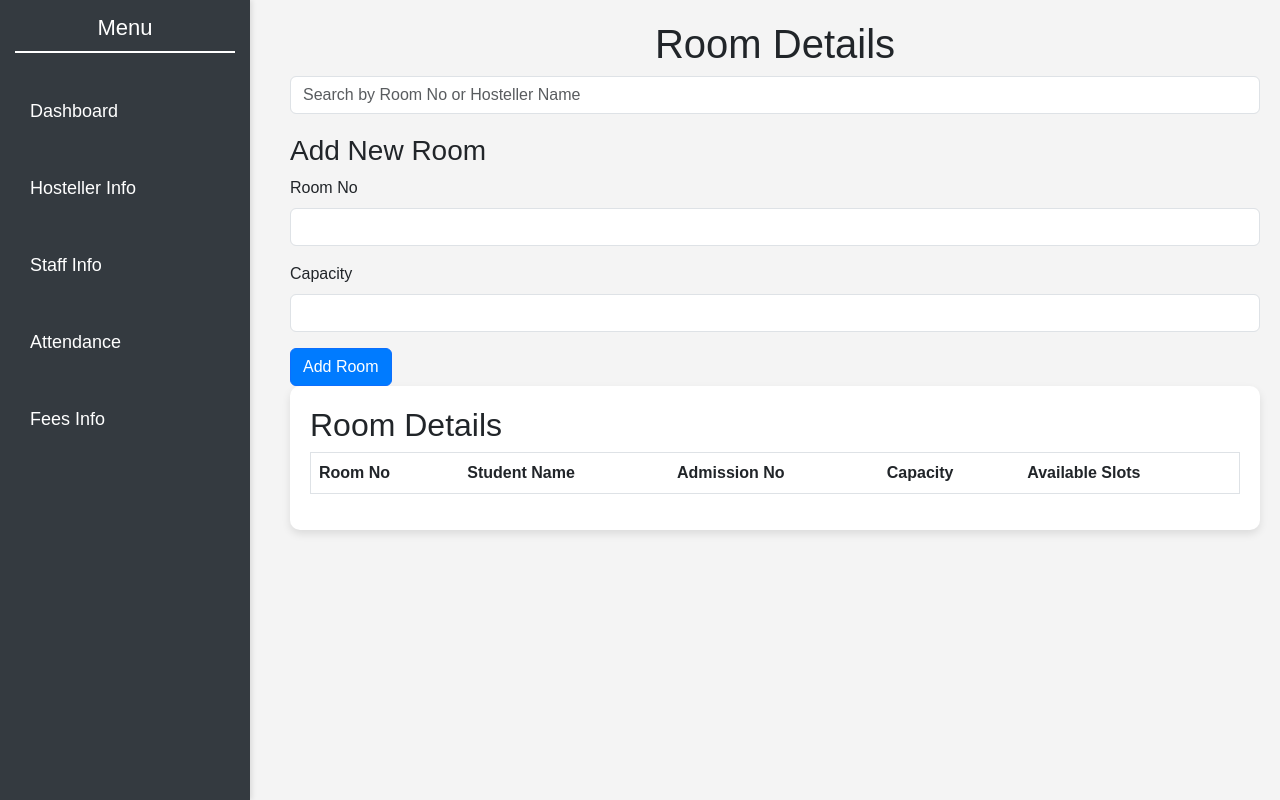
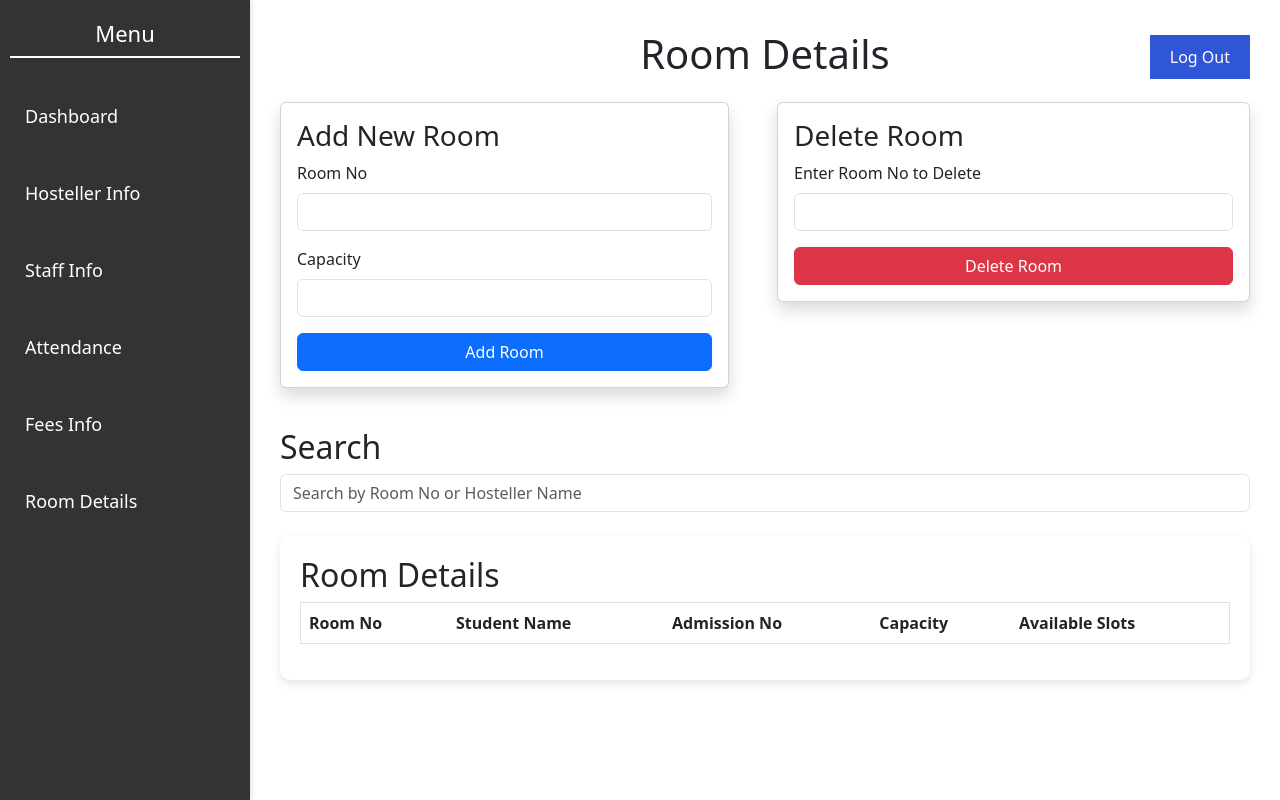
Before and after one commit to alan-sj/HMS_HTML_FLASK, a Flask app: page /room in a window 1280 px wide. Run offline with Flask 3, Linux system fonts and the light colour scheme; data that the repository does not hold is empty.

Commit message:
TrialVersionCompleted

```diff
--- a/HostelHTML_Modularized/app.py
+++ b/HostelHTML_Modularized/app.py
@@ -17,6 +17,7 @@ from routes.fees_routes import fees_bp
 from routes.attendance_routes import attendance_bp
 from routes.dashboard_routes import dashboard_bp
 from routes.room_routes import room_bp
+from routes.login import login_bp
 
 app.register_blueprint(static_bp)
 app.register_blueprint(hosteller_bp)
@@ -25,6 +26,7 @@ app.register_blueprint(fees_bp)
 app.register_blueprint(attendance_bp)
 app.register_blueprint(dashboard_bp)
 app.register_blueprint(room_bp)
+app.register_blueprint(login_bp)
 
 
 # -------- Run Server --------
--- a/HostelHTML_Modularized/routes/room_routes.py
+++ b/HostelHTML_Modularized/routes/room_routes.py
@@ -4,6 +4,27 @@ from extensions import mysql
 room_bp = Blueprint('room_bp', __name__)
 
 # ---------------- Room APIs ----------------
+@room_bp.route('/delete-room', methods=['POST'])
+def delete_room():
+    try:
+        data = request.get_json()
+        room_no = data['room_no']
+
+        cur = mysql.connection.cursor()
+
+        # SQL query to delete a room
+        cur.execute("""
+            DELETE FROM room
+            WHERE room_no = %s
+        """, (room_no,))
+
+        mysql.connection.commit()
+        cur.close()
+
+        return jsonify({'success': True, 'message': 'Room deleted successfully'})
+
+    except Exception as e:
+        return jsonify({'success': False, 'message': f'Error deleting room: {str(e)}'}), 500
 @room_bp.route('/get-room-details', methods=['GET'])
 def get_room_details():
     try:
--- a/HostelHTML_Modularized/static/styles.css
+++ b/HostelHTML_Modularized/static/styles.css
@@ -122,3 +122,42 @@ button:hover {
     height: auto; /* Maintain aspect ratio */
     margin: 0 auto; /* Centers the chart horizontally */
 }
+
+.logout{
+    position:absolute;
+    right:0;
+    margin-top: 35px;
+    margin-right: 30px;
+}
+
+.logoutstyle{
+    background-color: rgb(47, 86, 215);
+}
+.table-container {
+    background-color: white;
+    border-radius: 10px;
+    box-shadow: 0 4px 8px rgba(0, 0, 0, 0.1);
+    padding: 20px;
+}
+
+.table thead {
+    background-color: #007bff;
+    color: white;
+}
+
+.btn-primary {
+    background-color: #007bff;
+}
+
+.search-container {
+    margin-bottom: 20px;
+}
+
+.alert {
+    display: none;
+    margin-top: 15px;
+}
+
+.add-room-container {
+    margin-top: 20px;
+}
--- a/HostelHTML_Modularized/templates/attendance.html
+++ b/HostelHTML_Modularized/templates/attendance.html
@@ -19,14 +19,14 @@
                 <li class="nav-item"><a href="/staff-info" class="nav-link text-white">Staff Info</a></li>
                 <li class="nav-item"><a href="/attendance-info" class="nav-link text-white">Attendance</a></li>
                 <li class="nav-item"><a href="/fees-info" class="nav-link text-white">Fees Info</a></li>
+                <li class="nav-item"><a href="/room" class="nav-link text-white">Room Details</a></li>
             </ul>
         </div>
-
+        <a href="/login" class="logout"><button class="logoutstyle">Log Out</button></a>
         <!-- Main Content -->
         <div class="main-content">
             <h1>Attendance</h1>
             <div id="alertBox" class="alert d-none" role="alert"></div>
-
             <div class="card p-4 mb-4 shadow">
                 <h2>Mark Attendance</h2>
 
--- a/HostelHTML_Modularized/templates/dashboard.html
+++ b/HostelHTML_Modularized/templates/dashboard.html
@@ -20,9 +20,10 @@
                 <li class="nav-item"><a href="/staff-info" class="nav-link text-white">Staff Info</a></li>
                 <li class="nav-item"><a href="/attendance-info" class="nav-link text-white">Attendance</a></li>
                 <li class="nav-item"><a href="/fees" class="nav-link text-white">Fees Info</a></li>
+                <li class="nav-item"><a href="/room" class="nav-link text-white">Room Details</a></li>
             </ul>
         </div>
-
+        <a href="/login" class="logout"><button class="logoutstyle">Log Out</button></a>
         <!-- Main content -->
         <div class="main-content">
             <h1>Hostel Dashboard</h1>
--- a/HostelHTML_Modularized/templates/fees.html
+++ b/HostelHTML_Modularized/templates/fees.html
@@ -9,6 +9,7 @@
 </head>
 
 <body>
+    <a href="/login" class="logout"><button class="logoutstyle">Log Out</button></a>
     <div class="wrapper">
         <div class="sidebar">
             <h2>Menu</h2>
@@ -18,13 +19,13 @@
                 <li class="nav-item"><a href="/staff-info" class="nav-link text-white">Staff Info</a></li>
                 <li class="nav-item"><a href="/attendance-info" class="nav-link text-white">Attendance</a></li>
                 <li class="nav-item"><a href="/fees" class="nav-link text-white">Fees Info</a></li>
+                <li class="nav-item"><a href="/room" class="nav-link text-white">Room Details</a></li>
             </ul>
         </div>
 
         <div class="main-content">
             <h1>Fees Management</h1>
             <div id="alertBox" class="alert d-none" role="alert"></div>
-
             <!-- Set Fees Section -->
             <div class="card p-4 mb-4 shadow">
                 <h2>Set Fees for Selected Month</h2>
--- a/HostelHTML_Modularized/templates/hostellerInfo.html
+++ b/HostelHTML_Modularized/templates/hostellerInfo.html
@@ -8,6 +8,7 @@
     <link href="https://cdn.jsdelivr.net/npm/bootstrap@5.3.0/dist/css/bootstrap.min.css" rel="stylesheet">
 </head>
 <body>
+    <a href="/login" class="logout"><button class="logoutstyle">Log Out</button></a>
 <div class="wrapper">
     <div class="sidebar">
         <h2>Menu</h2>
@@ -17,6 +18,7 @@
             <li class="nav-item"><a href="/staff-info" class="nav-link text-white">Staff Info</a></li>
             <li class="nav-item"><a href="/attendance-info" class="nav-link text-white">Attendance</a></li>
             <li class="nav-item"><a href="/fees-info" class="nav-link text-white">Fees Info</a></li>
+            <li class="nav-item"><a href="/room" class="nav-link text-white">Room Details</a></li>
 
         </ul>
     </div>
@@ -40,7 +42,6 @@
         <table class="table table-hover table-striped">
             <thead><tr><th>Name</th><th>Room No</th><th>Admission No</th><th>Date of Admission</th><th>Contact</th><th>Action</th></tr></thead><tbody></tbody>
         </table>
-        <button class="btn btn-secondary" onclick="loadHostellers()">Refresh</button>
     </div>
 </div>
 <script>
--- a/HostelHTML_Modularized/templates/room.html
+++ b/HostelHTML_Modularized/templates/room.html
@@ -1,63 +1,13 @@
 <!DOCTYPE html>
 <html lang="en">
-
 <head>
     <meta charset="UTF-8">
     <title>Room Details</title>
     <link rel="stylesheet" href="{{ url_for('static', filename='styles.css') }}">
     <link href="https://cdn.jsdelivr.net/npm/bootstrap@5.3.0/dist/css/bootstrap.min.css" rel="stylesheet">
-    <style>
-        body {
-            font-family: Arial, sans-serif;
-            background-color: #f4f4f4;
-        }
-
-        .sidebar {
-            background-color: #343a40;
-            color: white;
-            padding: 15px;
-            width: 250px;
-            height: 100vh;
-            position: fixed;
-        }
-
-        .main-content {
-            margin-left: 270px;
-            padding: 20px;
-        }
-
-        .table-container {
-            background-color: white;
-            border-radius: 10px;
-            box-shadow: 0 4px 8px rgba(0, 0, 0, 0.1);
-            padding: 20px;
-        }
-
-        .table thead {
-            background-color: #007bff;
-            color: white;
-        }
-
-        .btn-primary {
-            background-color: #007bff;
-        }
-
-        .search-container {
-            margin-bottom: 20px;
-        }
-
-        .alert {
-            display: none;
-            margin-top: 15px;
-        }
-
-        .add-room-container {
-            margin-top: 20px;
-        }
-    </style>
 </head>
-
 <body>
+    <a href="/login" class="logout"><button class="logoutstyle">Log Out</button></a>
 <div class="wrapper">
     <!-- Sidebar/Navbar -->
     <div class="sidebar">
@@ -68,21 +18,21 @@
             <li class="nav-item"><a href="/staff-info" class="nav-link text-white">Staff Info</a></li>
             <li class="nav-item"><a href="/attendance-info" class="nav-link text-white">Attendance</a></li>
             <li class="nav-item"><a href="/fees-info" class="nav-link text-white">Fees Info</a></li>
+            <li class="nav-item"><a href="/room" class="nav-link text-white">Room Details</a></li>
         </ul>
     </div>
 
     <!-- Main Content -->
     <div class="main-content">
-            <h1>Room Details</h1>
-            <div id="alertBox" class="alert alert-success" role="alert">Action Successful</div>
+        <h1 class="text-center mb-4">Room Details</h1>
+        <div id="alertBox" class="alert d-none" role="alert"></div>
 
-            <div class="search-container">
-                <input type="text" id="searchInput" class="form-control" placeholder="Search by Room No or Hosteller Name" onkeyup="searchRoom()">
-            </div>
-
-            <!-- Add Room Form -->
-            <div class="add-room-container">
-                <h3>Add New Room</h3>
+        <!-- Add and Delete Room Form -->
+        <div class="row justify-content-center mb-4">
+            <div class="col-md 6 mb-3">
+                <div class="card shadow">
+                    <div class="card-body">
+                        <h3 class="card-title">Add New Room</h3>
                         <form id="addRoomForm" onsubmit="addRoom(event)">
                             <div class="mb-3">
                                 <label for="roomNo" class="form-label">Room No</label>
@@ -90,15 +40,39 @@
                             </div>
                             <div class="mb-3">
                                 <label for="capacity" class="form-label">Capacity</label>
-                        <input type="number" class="form-control" id="capacity" required>
+                                <input type="number" class="form-control" id="capacity">
                             </div>
-                    <button type="submit" class="btn btn-primary">Add Room</button>
+                            <button type="submit" class="btn btn-primary w-100">Add Room</button>
                         </form>
                     </div>
+                </div>
+            </div>
 
+            <div class="col-md-6 mb-3 ms-md-4">
+                <div class="card shadow">
+                    <div class="card-body">
+                        <h3 class="card-title">Delete Room</h3>
+                        <form id="deleteRoomForm" onsubmit="deleteRoom(event)">
+                            <div class="mb-3">
+                                <label for="deleteRoomNo" class="form-label">Enter Room No to Delete</label>
+                                <input type="number" class="form-control" id="deleteRoomNo" required>
+                            </div>
+                            <button type="submit" class="btn btn-danger w-100">Delete Room</button>
+                        </form>
+                    </div>
+                </div>
+            </div>
+        </div>
+
+        <!-- Search Section -->
+        <div class="mb-4">
+            <h2>Search</h2>
+            <input type="text" id="searchInput" class="form-control mb-3" placeholder="Search by Room No or Hosteller Name" onkeyup="searchRoom()">
+        </div>
+
+        <!-- Room Details Table -->
         <div class="table-container">
             <h2>Room Details</h2>
-
             <table class="table table-hover table-striped">
                 <thead>
                     <tr>
@@ -114,6 +88,8 @@
                 </tbody>
             </table>
         </div>
+
+
     </div>
 </div>
 
@@ -124,8 +100,8 @@
         const alertBox = document.getElementById('alertBox');
         alertBox.className = `alert alert-${type}`;
         alertBox.innerText = message;
-            alertBox.style.display = 'block';
-            setTimeout(() => alertBox.style.display = 'none', 3000);
+        alertBox.classList.remove('d-none');
+        setTimeout(() => alertBox.classList.add('d-none'), 3000);
     }
 
     // Fetch room and hosteller data
@@ -162,9 +138,9 @@
 
         rows.forEach(row => {
             const roomNo = row.cells[0].innerText.toLowerCase();
-                const hostellerName = row.cells[1].innerText.toLowerCase();
+            const admission_no  = row.cells[2].innerText.toLowerCase();
 
-                if (roomNo.includes(searchQuery) || hostellerName.includes(searchQuery)) {
+            if (roomNo.includes(searchQuery) || admission_no.includes(searchQuery)) {
                 row.style.display = '';
             } else {
                 row.style.display = 'none';
@@ -206,11 +182,41 @@
         });
     }
 
+    // Delete room function
+    function deleteRoom(event) {
+        event.preventDefault();
+        console.log('deleteRoom');
+
+        const roomNo = document.getElementById('deleteRoomNo').value;
+
+        fetch('/delete-room', {
+            method: 'POST',
+            headers: {
+                'Content-Type': 'application/json'
+            },
+            body: JSON.stringify({
+                room_no: roomNo
+            })
+        })
+        .then(response => response.json())
+        .then(data => {
+            if (data.success) {
+                showAlert('Room deleted successfully');
+                loadRoomDetails();
+            } else {
+                showAlert('Error deleting room', 'danger');
+            }
+        })
+        .catch(error => {
+            console.error('Error deleting room:', error);
+            showAlert('Error deleting room', 'danger');
+        });
+    }
+
     // Initialize the page
     window.onload = function () {
         loadRoomDetails();
     };
 </script>
 </body>
-
 </html>
--- a/HostelHTML_Modularized/templates/staffInfo.html
+++ b/HostelHTML_Modularized/templates/staffInfo.html
@@ -7,6 +7,7 @@
     <link href="https://cdn.jsdelivr.net/npm/bootstrap@5.3.0/dist/css/bootstrap.min.css" rel="stylesheet">
 </head>
 <body>
+    <a href="/login" class="logout"><button class="logoutstyle">Log Out</button></a>
 <div class="wrapper">
     <div class="sidebar">
         <h2>Menu</h2>
@@ -16,6 +17,7 @@
             <li class="nav-item"><a href="/staff-info" class="nav-link text-white">Staff Info</a></li>
             <li class="nav-item"><a href="/attendance-info" class="nav-link text-white">Attendance</a></li>
             <li class="nav-item"><a href="/fees-info" class="nav-link text-white">Fees Info</a></li>
+            <li class="nav-item"><a href="/room" class="nav-link text-white">Room Details</a></li>
         </ul>
     </div>
     <div class="main-content">
@@ -37,8 +39,7 @@
         <input type="text" id="searchStaff" class="form-control mb-2" placeholder="Search by name..." onkeyup="searchStaff()">
         <input type="text" id="searchStaffID" class="form-control mb-4" placeholder="Search by staff ID..." onkeyup="searchStaffID()">
         <table class="table table-hover table-striped"><thead><tr><th>Staff ID</th><th>Name</th><th>Role</th><th>Salary</th><th>Date of Joining</th><th>Contact</th><th>Action</th></tr></thead><tbody></tbody></table>
-        <button class="btn btn-secondary" onclick="loadStaff()">Refresh</button>
-    </div>
+       </div>
 </div>
 <script>
     // Function to show success/error alerts
```
Also changed, not shown: HostelHTML_Modularized/routes/login.py (added, +22 -0 lines), HostelHTML_Modularized/templates/login.html (added, +101 -0 lines). Lines whose indentation alone changed are shown as unchanged.
